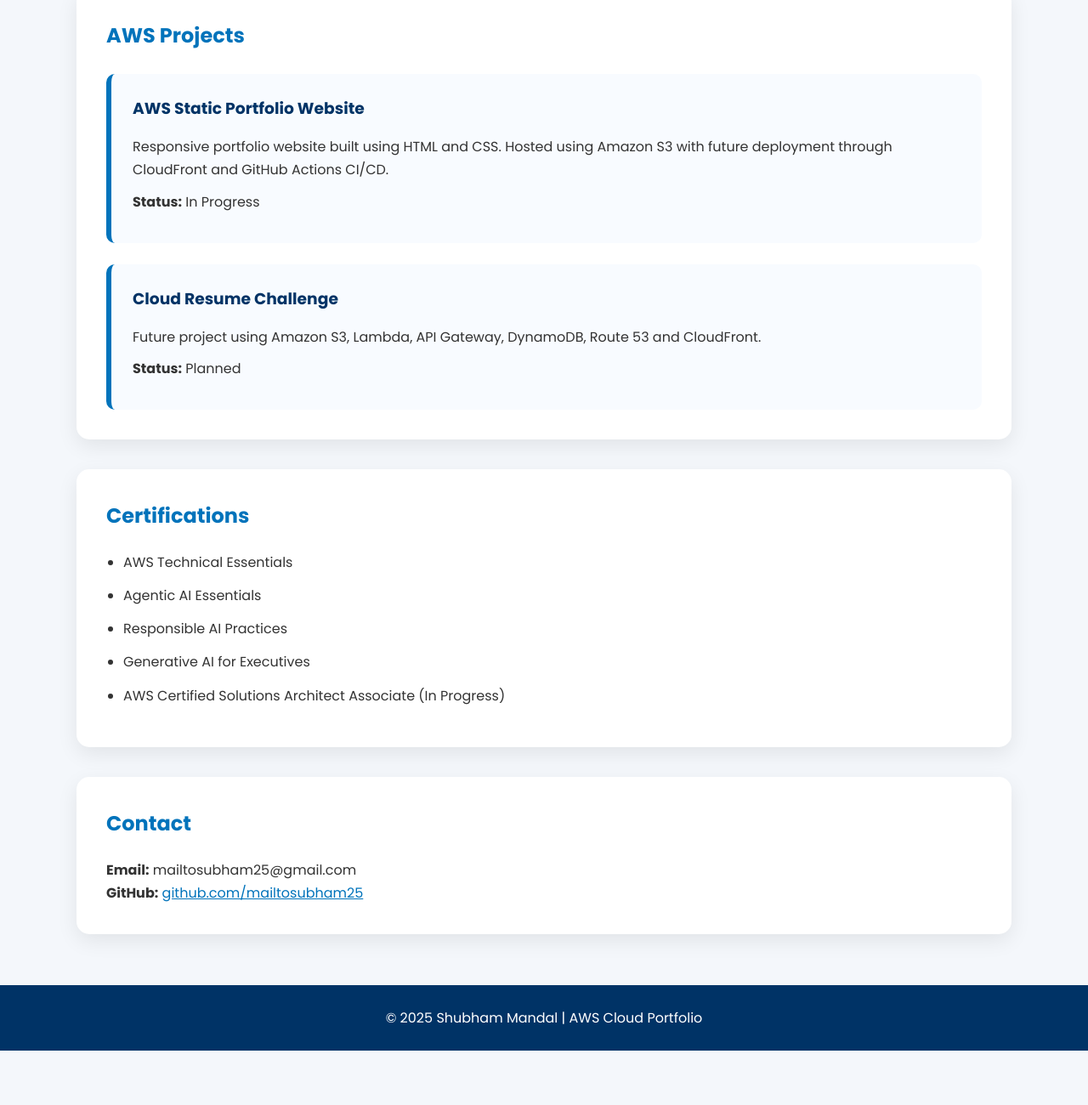
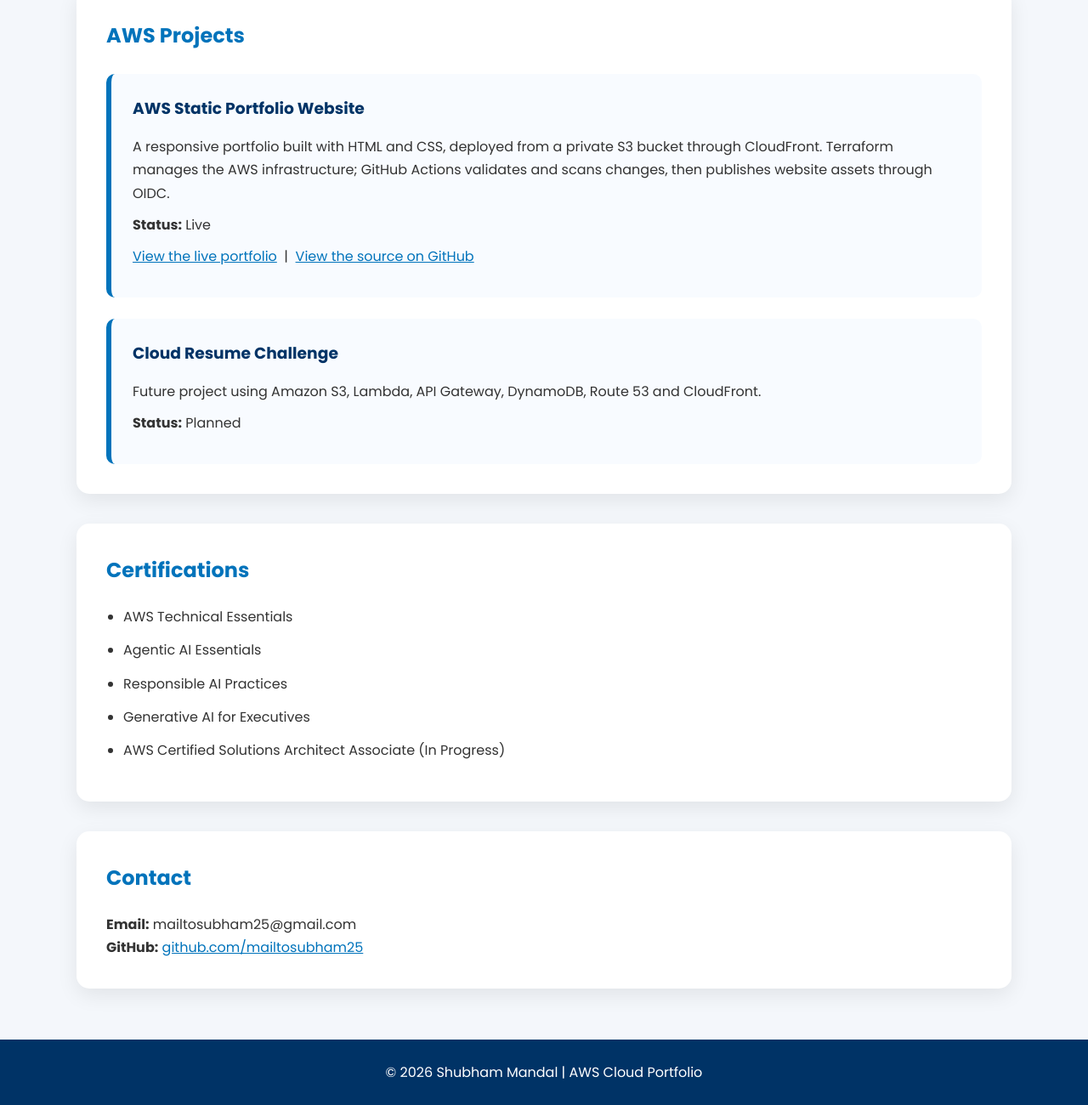
Before and after one commit to mailtosubham25/aws-static-portfolio, a plain HTML site: page index.html in a window 1280 px wide. Shown: the part 1571-2871 px from the top of the page at 85% size. Before the commit the page ends 2807 px from the top, so only its background shows below. Drawn offline with Linux system fonts and the light colour scheme.

```diff
--- a/index.html
+++ b/index.html
@@ -47,8 +47,6 @@
 
         <div class="hero-content">
 
-            <!-- Add your image later -->
-            <!-- Save it as images/profile.jpg -->
 
             <img
                 src="images/Profile.png"
@@ -172,19 +170,18 @@
 
                 <p>
 
-                    Responsive portfolio website built using HTML and CSS.
-
-                    Hosted using Amazon S3 with future deployment
-                    through CloudFront and GitHub Actions CI/CD.
+                    A responsive portfolio built with HTML and CSS, deployed from a private S3 bucket through CloudFront. Terraform manages the AWS infrastructure; GitHub Actions validates and scans changes, then publishes website assets through OIDC.
 
                 </p>
 
                 <p>
+                    <strong>Status:</strong> Live
+                </p>
 
-                    <strong>Status:</strong>
-
-                    In Progress
-
+                <p>
+                    <a href="https://d2ymfb3hoeygmq.cloudfront.net/" target="_blank" rel="noopener noreferrer">View the live portfolio</a>
+                    &nbsp;|&nbsp;
+                    <a href="https://github.com/mailtosubham25/aws-static-portfolio" target="_blank" rel="noopener noreferrer">View the source on GitHub</a>
                 </p>
 
             </div>
@@ -272,7 +269,7 @@
 
         <p>
 
-            © 2025 Shubham Mandal
+            © 2026 Shubham Mandal
 
             | AWS Cloud Portfolio
 
```
Also changed, not shown: 2 other files.
